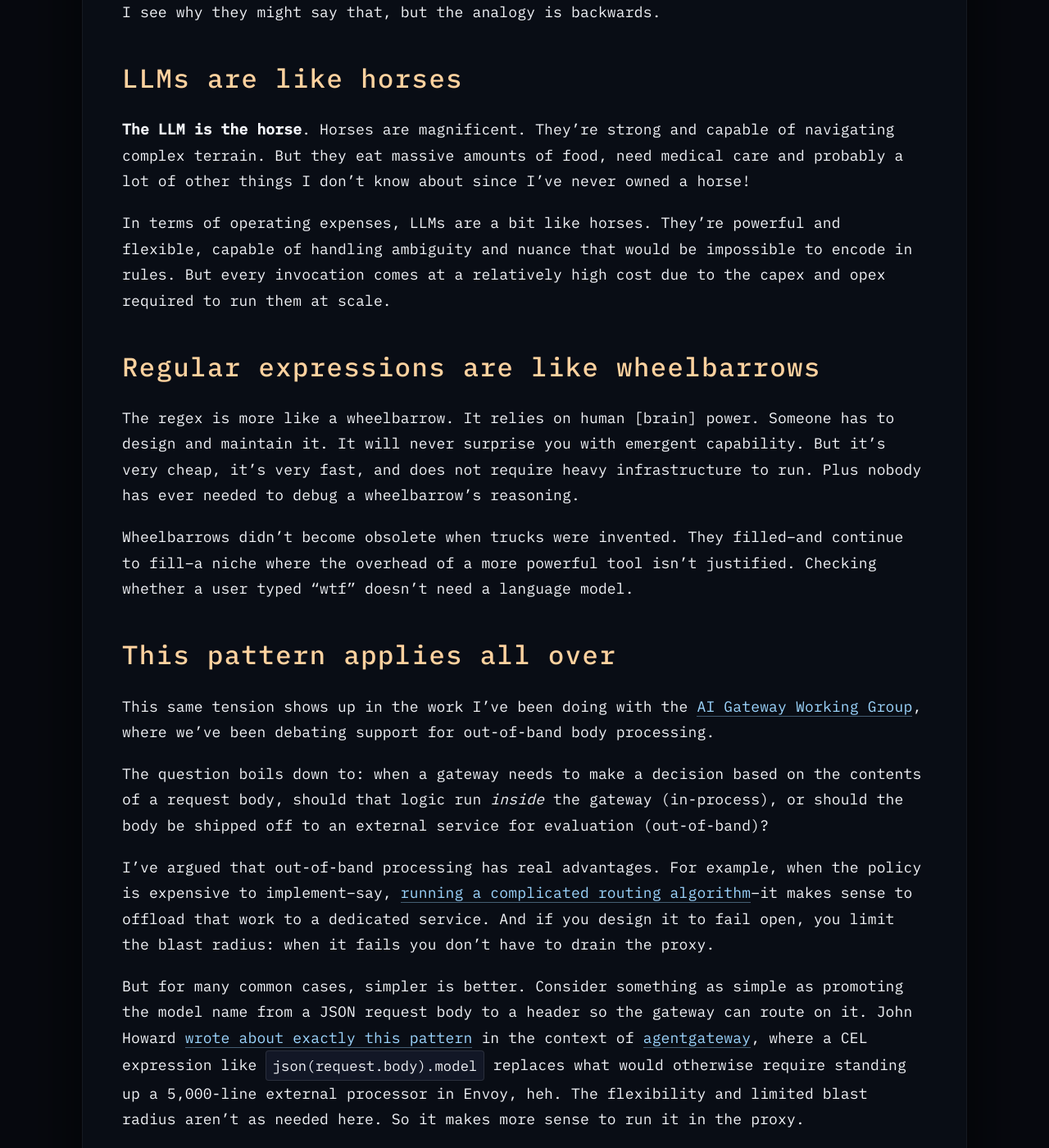
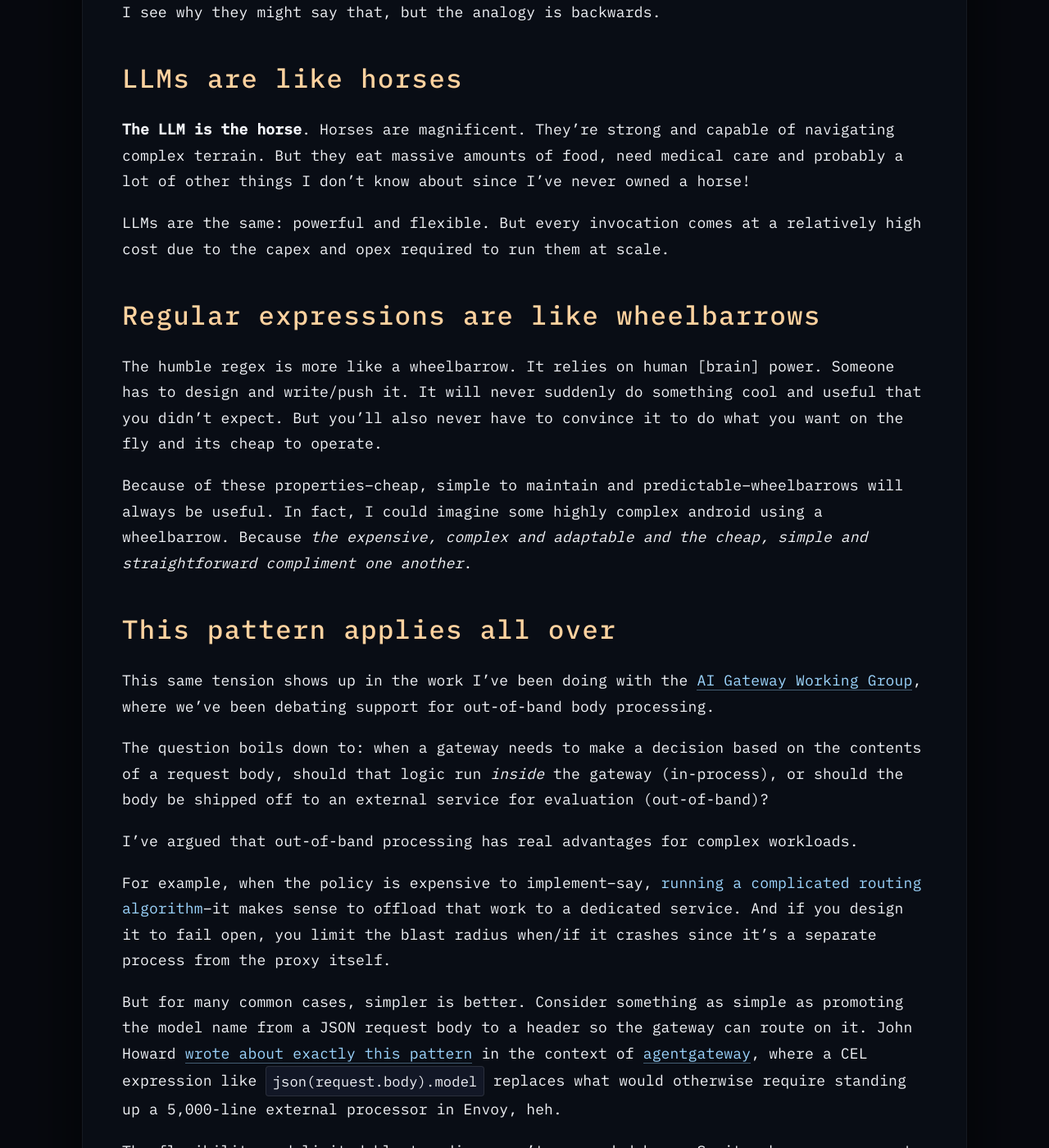
Before and after one commit to usize/blog, a Jekyll site: the page built from 2026/march/the-llm-is-the-horse.md, in a window 1280 px wide and 1400 px high, scrolled down 738 px. Shown: the whole window at 82% size. Built offline with Jekyll 4.4.1, drawn with Linux system fonts in a browser that asks for light colours; some of the changed text lies outside the part shown.

Commit message:
shorten post

```diff
--- a/2026/march/the-llm-is-the-horse.md
+++ b/2026/march/the-llm-is-the-horse.md
@@ -18,13 +18,13 @@ I see why they might say that, but the analogy is backwards.
 
 **The LLM is the horse**. Horses are magnificent. They're strong and capable of navigating complex terrain. But they eat massive amounts of food, need medical care and probably a lot of other things I don't know about since I've never owned a horse!
 
-In terms of operating expenses, LLMs are a bit like horses. They're powerful and flexible, capable of handling ambiguity and nuance that would be impossible to encode in rules. But every invocation comes at a relatively high cost due to the capex and opex required to run them at scale.
+LLMs are the same: powerful and flexible. But every invocation comes at a relatively high cost due to the capex and opex required to run them at scale.
 
 ## Regular expressions are like wheelbarrows
 
-The regex is more like a wheelbarrow. It relies on human [brain] power. Someone has to design and maintain it. It will never surprise you with emergent capability. But it's very cheap, it's very fast, and does not require heavy infrastructure to run. Plus nobody has ever needed to debug a wheelbarrow's reasoning.
+The humble regex is more like a wheelbarrow. It relies on human [brain] power. Someone has to design and write/push it. It will never suddenly do something cool and useful that you didn't expect. But you'll also never have to convince it to do what you want on the fly and its cheap to operate.
 
-Wheelbarrows didn't become obsolete when trucks were invented. They filled--and continue to fill--a niche where the overhead of a more powerful tool isn't justified. Checking whether a user typed "wtf" doesn't need a language model.
+Because of these properties--cheap, simple to maintain and predictable--wheelbarrows will always be useful. In fact, I could imagine some highly complex android using a wheelbarrow. Because *the expensive, complex and adaptable and the cheap, simple and straightforward compliment one another*.
 
 ## This pattern applies all over
 
@@ -32,11 +32,17 @@ This same tension shows up in the work I've been doing with the [AI Gateway Work
 
 The question boils down to: when a gateway needs to make a decision based on the contents of a request body, should that logic run *inside* the gateway (in-process), or should the body be shipped off to an external service for evaluation (out-of-band)?
 
-I've argued that out-of-band processing has real advantages. For example, when the policy is expensive to implement--say, [running a complicated routing algorithm](https://llm-d.ai/docs/architecture/Components/inference-scheduler)--it makes sense to offload that work to a dedicated service. And if you design it to fail open, you limit the blast radius: when it fails you don't have to drain the proxy.
+I've argued that out-of-band processing has real advantages for complex workloads.
 
-But for many common cases, simpler is better. Consider something as simple as promoting the model name from a JSON request body to a header so the gateway can route on it. John Howard [wrote about exactly this pattern](https://blog.howardjohn.info/posts/cel-is-good/) in the context of [agentgateway](https://agentgateway.dev/), where a CEL expression like `json(request.body).model` replaces what would otherwise require standing up a 5,000-line external processor in Envoy, heh. The flexibility and limited blast radius aren't as needed here. So it makes more sense to run it in the proxy.
+For example, when the policy is expensive to implement--say, [running a complicated routing algorithm](https://llm-d.ai/docs/architecture/Components/inference-scheduler)--it makes sense to offload that work to a dedicated service. And if you design it to fail open, you limit the blast radius when/if it crashes since it's a separate process from the proxy itself.
+
+But for many common cases, simpler is better. Consider something as simple as promoting the model name from a JSON request body to a header so the gateway can route on it. John Howard [wrote about exactly this pattern](https://blog.howardjohn.info/posts/cel-is-good/) in the context of [agentgateway](https://agentgateway.dev/), where a CEL expression like `json(request.body).model` replaces what would otherwise require standing up a 5,000-line external processor in Envoy, heh.
+
+The flexibility and limited blast radius aren't as needed here. So it makes more sense to run it in the proxy.
 
 I [brought this topic up during a panel at Cloud Native AI Day](https://colocatedeventseu2026.sched.com/event/2DY4J/panel-routing-intelligence-vs-traffic-control-architectural-tradeoffs-for-ai-inference-in-gateway-api-etai-lev-ran-ibm-abdullah-gharaibeh-google-morgan-foster-red-hat-john-howard-soloio) in Amsterdam, where we discussed these architectural tradeoffs in the context of AI inference and Gateway API. Answering the question of "to ext_proc or not to ext_proc" with "why not both" may seem cagey, but I mean it. Just like there's room for regular expressions and LLMs to exist side by side in the world of NLP, there's room for out of band processors and inline processors in the proxy. :D
+
+The simple and the complex, living together in harmony.
 
 ## tl;dr
 
```
Also changed, not shown: 1 other file.
